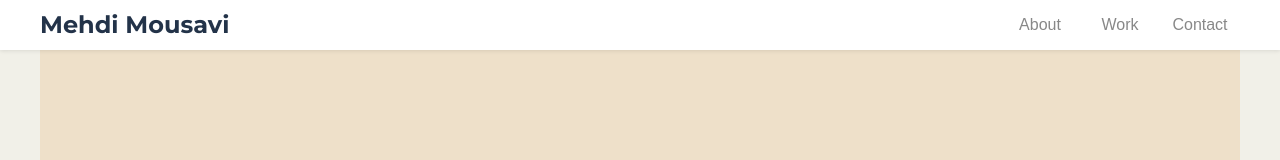
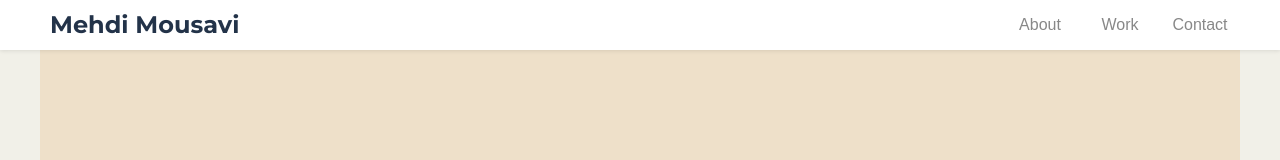
Before and after one commit to BitsOfMehdi/personal-website, a Next.js app: page / in a window 1280 px wide. Shown: the top 160 px of the page. Built offline with nearby package versions, Linux system fonts and the light colour scheme.

Commit message:
logo position

```diff
--- a/src/components/Header.module.css
+++ b/src/components/Header.module.css
@@ -23,6 +23,7 @@
   cursor: pointer;
   transition: color 0.2s;
   margin-block: auto;
+  margin-inline-start: 10px;
 
   &:hover {
     color: var(--color-accent);
```
